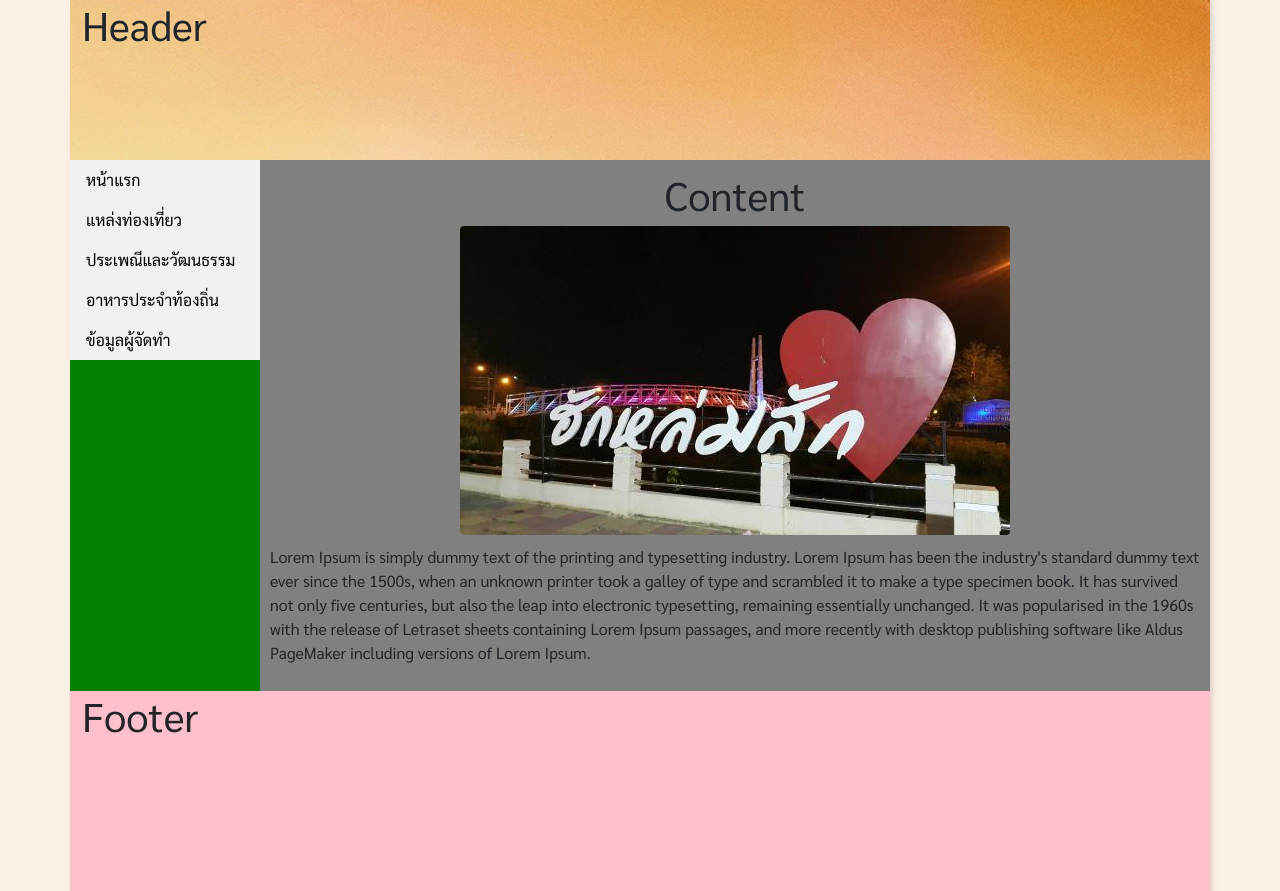
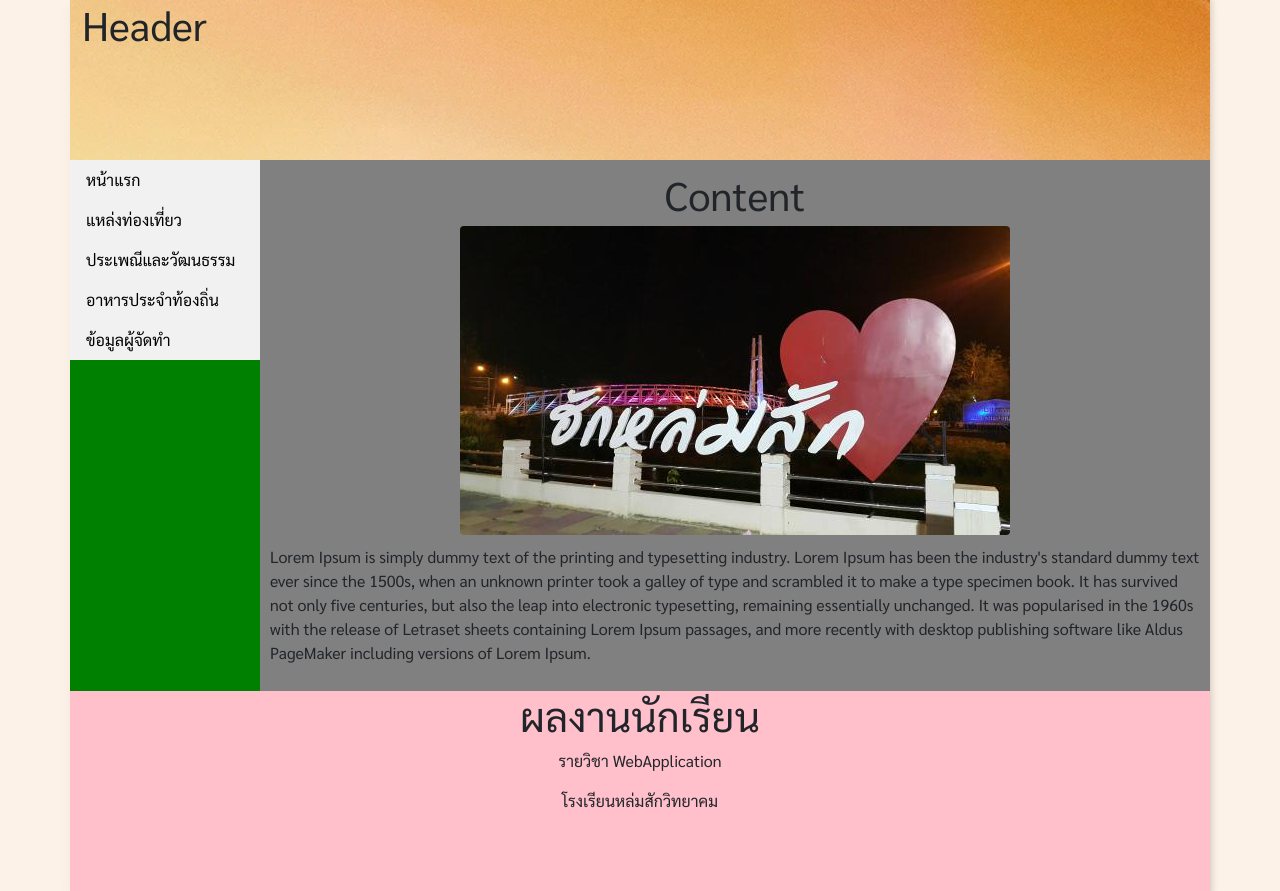
Before and after one commit to teacheryingkun1/final_project, a PHP site: page / in a window 1280 px wide. Run offline with PHP 8.4, Linux system fonts and the light colour scheme.

Commit message:
Update index.php

```diff
--- a/index.php
+++ b/index.php
@@ -116,7 +116,11 @@
       <div class="row">
         <div class="col-12" id="footer">
           <!-- ฟุตเตอร์ -->
-          <h1>Footer</h1>
+          <center>
+            <h1>ผลงานนักเรียน</h1>
+            <p>รายวิชา WebApplication</p>
+            <p>โรงเรียนหล่มสักวิทยาคม</p>
+          </center>
         </div>
       </div>
       </div>
```
